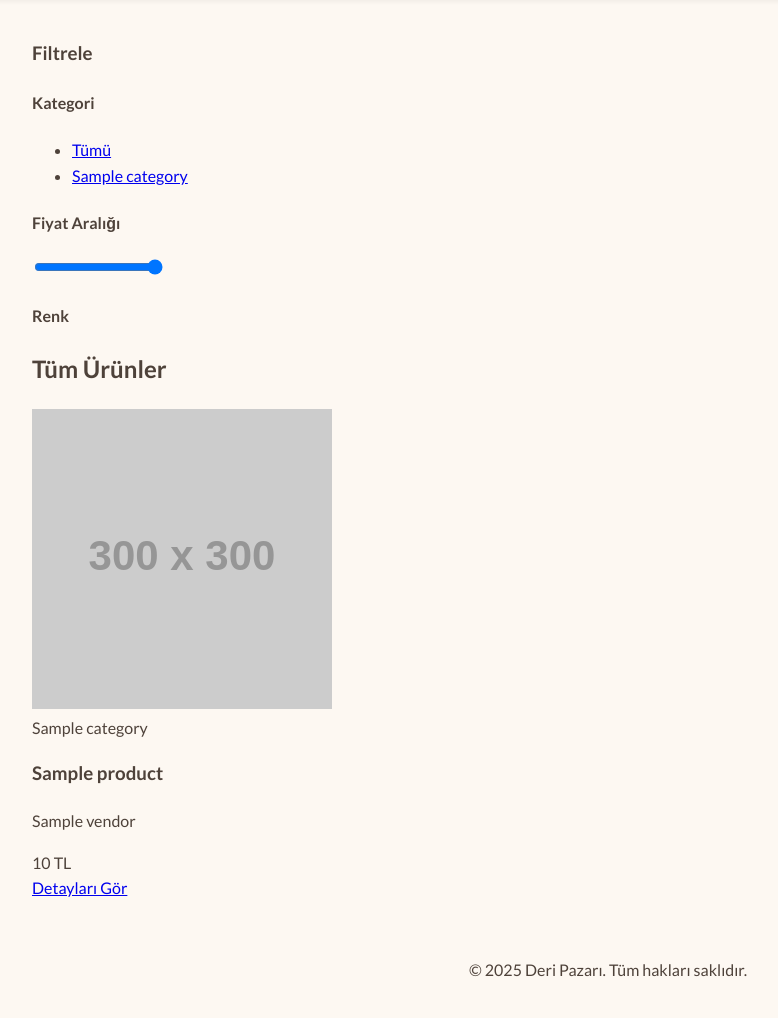
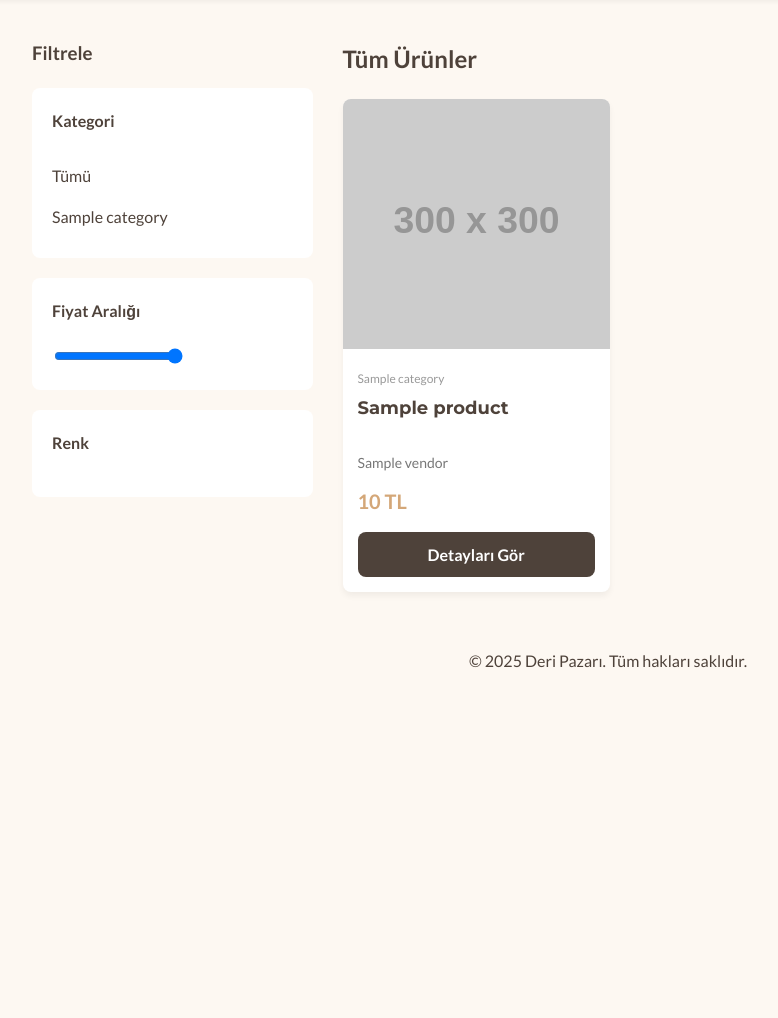
Before and after one commit to marasderi/maras, a PHP site: page /products.php in a window 1280 px wide. Shown: the part 108-1126 px from the top of the page, without its empty margins (32-810 px from the left). After the commit the page ends 776 px from the top, so only its background shows below. Run offline with PHP 8.4, Linux system fonts and the light colour scheme; tables that the repository leaves empty or names only in its code hold one stand-in row (values such as "Sample post"); grey boxes labelled with a size stand in for pictures from a placeholder-image service; some libraries are stand-ins or nearby versions.

Commit message:
Update style.css

```diff
--- a/assets/css/style.css
+++ b/assets/css/style.css
@@ -138,3 +138,129 @@ header, footer { text-align: center; }
     color: #155724;
     border: 1px solid #c3e6cb;
 }
+/* === PRODUCTS PAGE LAYOUT === */
+.page-content {
+    display: flex;
+    gap: 30px;
+}
+.sidebar {
+    width: 25%;
+    min-width: 220px;
+}
+.main-content {
+    width: 75%;
+}
+
+/* === SIDEBAR & FILTERS === */
+.filter-group {
+    background-color: var(--color-white);
+    padding: 20px;
+    border-radius: var(--border-radius);
+    margin-bottom: 20px;
+}
+.filter-group h4 { margin-top: 0; }
+.filter-group ul { list-style: none; padding: 0; margin: 0; }
+.filter-group ul li a {
+    display: block;
+    padding: 8px 0;
+    text-decoration: none;
+    color: var(--color-text);
+    transition: color 0.3s;
+}
+.filter-group ul li a:hover { color: var(--color-accent); }
+
+
+/* === PRODUCT GRID & CARD === */
+.product-grid {
+    display: grid;
+    grid-template-columns: repeat(auto-fill, minmax(250px, 1fr));
+    gap: 20px;
+}
+.product-card {
+    background-color: var(--color-white);
+    border-radius: var(--border-radius);
+    overflow: hidden;
+    box-shadow: 0 4px 6px rgba(0,0,0,0.05);
+    transition: transform 0.3s, box-shadow 0.3s;
+}
+.product-card:hover {
+    transform: translateY(-5px);
+    box-shadow: 0 8px 15px rgba(0,0,0,0.1);
+}
+.product-image img {
+    width: 100%;
+    height: 250px;
+    object-fit: cover;
+    display: block;
+}
+.product-info {
+    padding: 15px;
+}
+.product-category {
+    font-size: 12px;
+    color: #999;
+}
+.product-title {
+    font-family: var(--font-headings);
+    font-size: 18px;
+    margin: 5px 0;
+    height: 44px; /* 2 satır için */
+    overflow: hidden;
+}
+.product-vendor {
+    font-size: 14px;
+    color: #777;
+    margin-bottom: 10px;
+}
+.product-price {
+    font-size: 20px;
+    font-weight: 700;
+    color: var(--color-primary);
+    margin-bottom: 15px;
+}
+.btn-details {
+    display: block;
+    text-align: center;
+    padding: 10px;
+    background-color: var(--color-text);
+    color: var(--color-white);
+    text-decoration: none;
+    border-radius: var(--border-radius);
+    font-weight: 700;
+    transition: background-color 0.3s;
+}
+.btn-details:hover {
+    background-color: var(--color-accent);
+}
+
+/* === PRODUCT DETAILS PAGE === */
+.product-detail-container {
+    display: flex;
+    gap: 40px;
+    background: var(--color-white);
+    padding: 30px;
+    border-radius: var(--border-radius);
+}
+.product-detail-image { flex: 1; }
+.product-detail-image img { width: 100%; border-radius: var(--border-radius); }
+.product-detail-info { flex: 1; }
+.product-detail-info h1 { font-size: 36px; margin: 10px 0; }
+.product-detail-vendor { margin-bottom: 20px; font-size: 16px; }
+.product-detail-price { font-size: 32px; font-weight: 700; color: var(--color-primary); margin-bottom: 20px; }
+.product-description p { line-height: 1.7; }
+.btn-buy {
+    display: inline-block;
+    width: 100%;
+    text-align: center;
+    padding: 15px;
+    font-size: 18px;
+    background-color: var(--color-accent);
+    color: var(--color-white);
+    text-decoration: none;
+    border-radius: var(--border-radius);
+    font-weight: 700;
+    margin-top: 20px;
+    transition: background-color 0.3s;
+}
+.btn-buy:hover { background-color: #d35f5f; }
+.external-link-info { font-size: 12px; color: #888; text-align: center; margin-top: 10px; }
```
